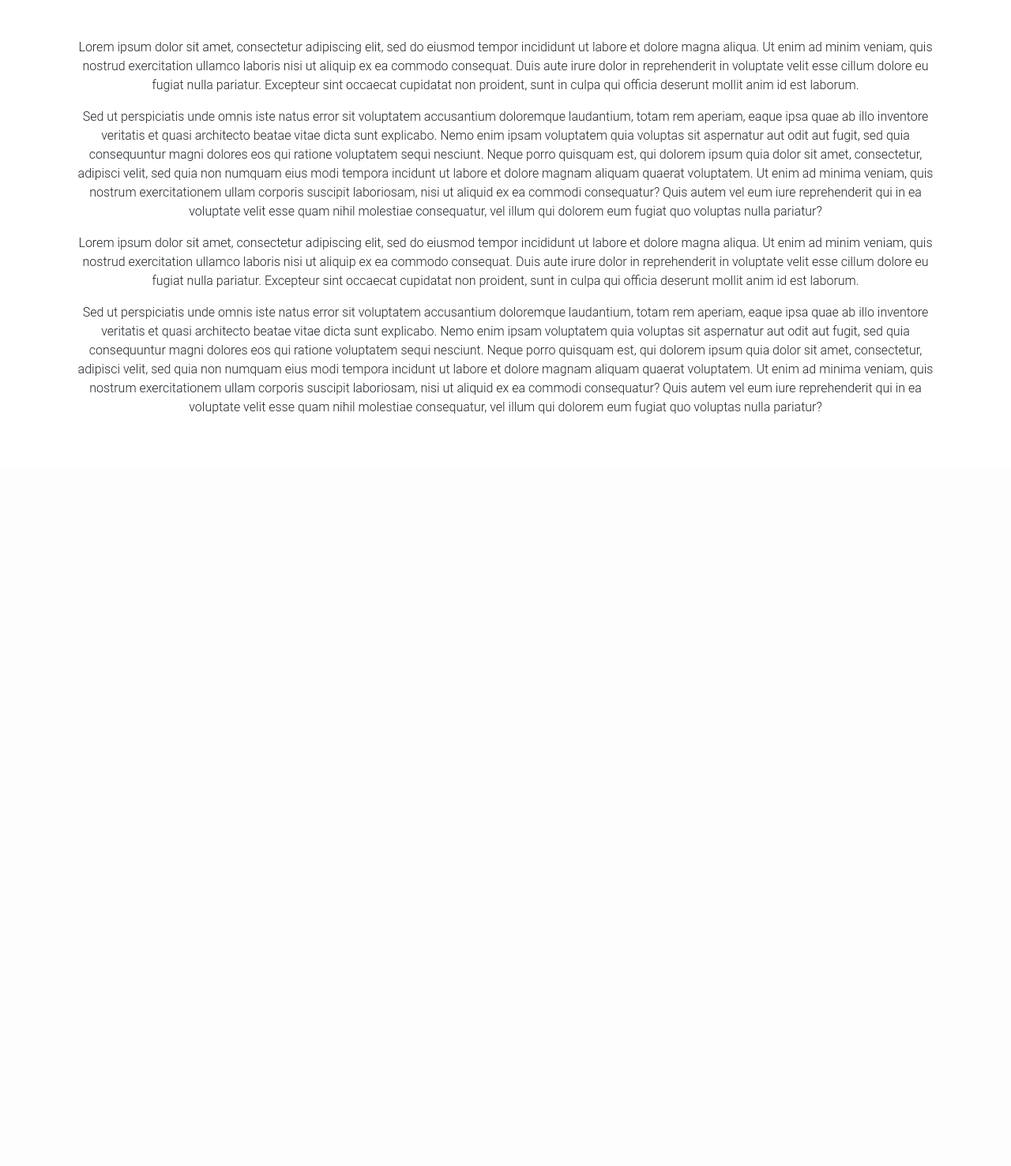
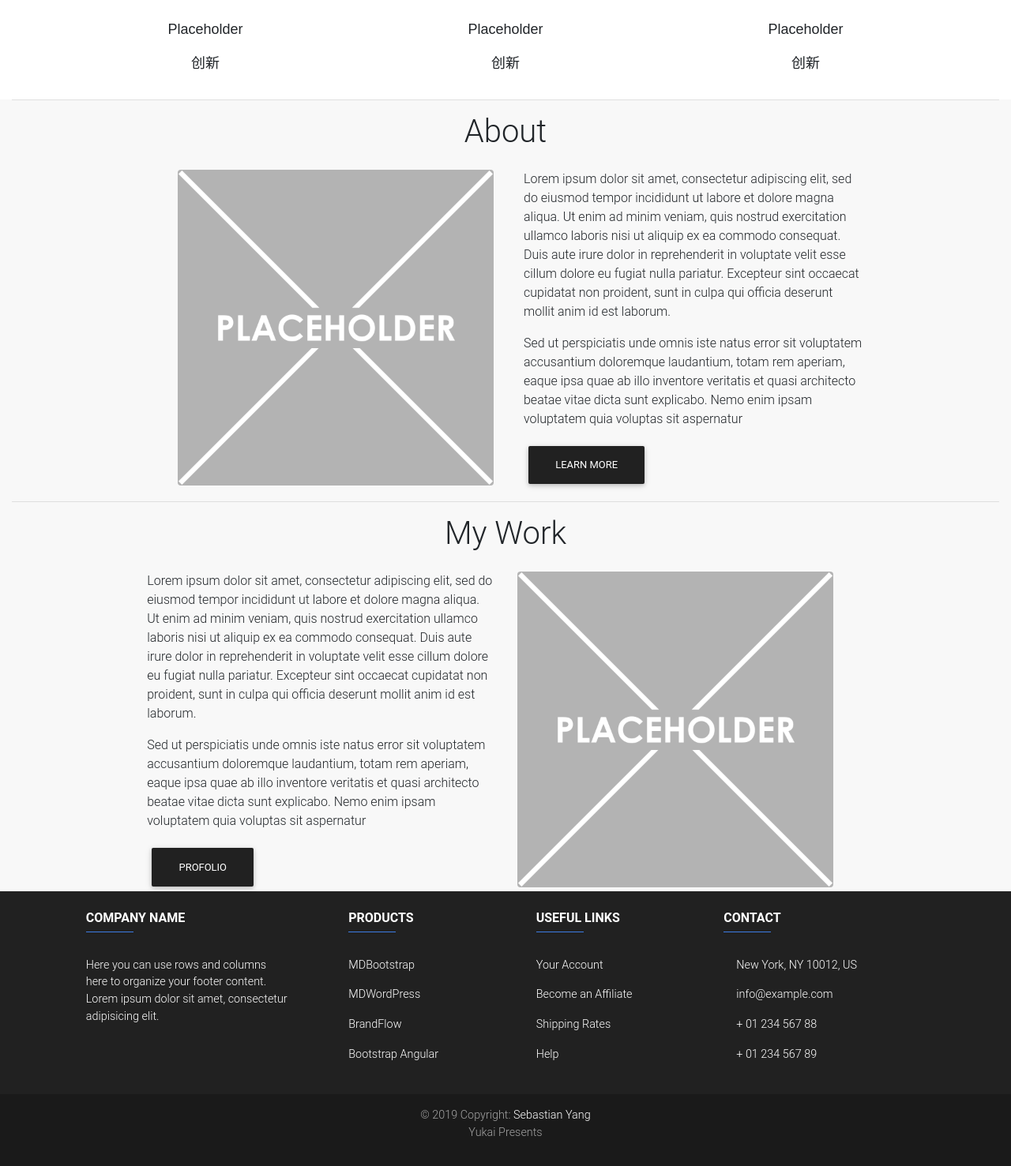
Before and after one commit to SCP650/SCP650.github.io, a PHP site: page / in a window 1280 px wide. Shown: the part 800-2277 px from the top of the page at 79% size. Before the commit the page ends 1324 px from the top, so only its background shows below. Run offline with PHP 8.4, Linux system fonts and the light colour scheme; some web fonts are replaced.

Commit message:
update footer, amination, homepage

```diff
--- a/css/my.css
+++ b/css/my.css
@@ -3,8 +3,18 @@
 	background-color: rgba(10, 11, 11, 0.64);
 }
 
+.bg-lighter{
+	background-color: rgba(248, 248, 248, 1);
+}
+
 .dropdown-item{
 	font-size: 15px;
+}
+
+.missionWords{
+	font-size: large;
+	font: bolder;
+	font-family:sans-serif;
 }
 
 html,
@@ -14,6 +24,7 @@ header,
   height: 100%;
 }
 
+
 @media (max-width: 740px) {
   html,
   body,
@@ -21,6 +32,8 @@ header,
   .view {
     height: 100vh;
   }
+
+
 }
 
 @media (max-width: 991px) {
--- a/index.html
+++ b/index.html
@@ -70,13 +70,16 @@
               <div class="row wow fadeIn">
                 <!--Grid column-->
                 <div class="col-md-12 mb-4 white-text  wow fadeIn">
-                  <h3 class="display-4  font-weight-bold white-text mb-0 pt-md-5 pt-5">Sebastian Yang</h3>
+                  <h3 class="display-4  font-weight-bold white-text mb-0 pt-md-5 pt-5 animated fadeInUp slow">Sebastian Yang </h3>
+                  <div class="animated fadeInUp slower">
                   <hr class="hr-light mt-4 ml-1 w-50 row ">
                   <h4 class="subtext-header mt-2 mb-1">Invent yourself and then</h4>
                   <h4 class="subtext-header mt-2 mb-4">Reinvent yourself</h4>
                   <a href="#!" class="btn btn-rounded btn-outline-white">
                     <i class="fas fa-home"></i> Visit us
                   </a>
+                  </div>
+                   <!--Slower Amination-->
                 </div>
                 <!--Grid column-->
               </div>
@@ -93,31 +96,215 @@
 
 
     <main>
-          <div class="container">
+	    <br>
+	    <div class="container scroUp">
+		 	<div class="row text-center missionWords">
+			 	<div class="col">
+				 	<p> Placeholder</p>
+				 	<p> 创新</p>
+			 	</div>
+
+			 	<div class="col">
+				 	<p> Placeholder</p>
+				 	<p> 创新</p>
+			 	</div>
+
+			 	<div class="col">
+				 	<p> Placeholder</p>
+				 	<p> 创新</p>
+			 	</div>
+
+		 	</div>
+		 	<!-- close row-->
+	    </div>
+	    <!-- cloase container-->
+
+
+          <div class="container-fluid bg-lighter" >
+	          <hr>
+
+	        <div class="container w-75">
             <!--Grid row-->
-            <div class="row py-5">
+            <div class=" row">
               <!--Grid column-->
-              <div class="col-md-12 text-center">
+              <div class="col-12">
+	             <h1 class="text-center scroUp">About</h1>
+              </div>
+
+              <div class="col-6 mt-3 scroUp d-sm-none d-md-block">
+	              <img src="images/placeholder.png" width="400" class="rounded float-right" >
+              </div>
+
+              <div class="col ml-2  mt-3 scroUp">
                 <p>Lorem ipsum dolor sit amet, consectetur adipiscing elit, sed do eiusmod tempor incididunt ut labore et dolore magna aliqua. Ut enim ad minim veniam, quis nostrud exercitation ullamco laboris nisi ut aliquip ex ea commodo consequat. Duis aute irure dolor in reprehenderit in voluptate velit esse cillum dolore eu fugiat nulla pariatur. Excepteur sint occaecat cupidatat non proident, sunt in culpa qui officia deserunt mollit anim id est laborum.</p>
-                <p>Sed ut perspiciatis unde omnis iste natus error sit voluptatem accusantium doloremque laudantium, totam rem aperiam, eaque ipsa quae ab illo inventore veritatis et quasi architecto beatae vitae dicta sunt explicabo. Nemo enim ipsam voluptatem quia voluptas sit aspernatur aut odit aut fugit, sed quia consequuntur magni dolores eos qui ratione voluptatem sequi nesciunt. Neque porro quisquam est, qui dolorem ipsum quia dolor sit amet, consectetur, adipisci velit, sed quia non numquam eius modi tempora incidunt ut labore et dolore magnam aliquam quaerat voluptatem. Ut enim ad minima veniam, quis nostrum exercitationem ullam corporis suscipit laboriosam, nisi ut aliquid ex ea commodi consequatur? Quis autem vel eum iure reprehenderit qui in ea voluptate velit esse quam nihil molestiae consequatur, vel illum qui dolorem eum fugiat quo voluptas nulla pariatur?</p>
-                <p>Lorem ipsum dolor sit amet, consectetur adipiscing elit, sed do eiusmod tempor incididunt ut labore et dolore magna aliqua. Ut enim ad minim veniam, quis nostrud exercitation ullamco laboris nisi ut aliquip ex ea commodo consequat. Duis aute irure dolor in reprehenderit in voluptate velit esse cillum dolore eu fugiat nulla pariatur. Excepteur sint occaecat cupidatat non proident, sunt in culpa qui officia deserunt mollit anim id est laborum.</p>
-                <p>Sed ut perspiciatis unde omnis iste natus error sit voluptatem accusantium doloremque laudantium, totam rem aperiam, eaque ipsa quae ab illo inventore veritatis et quasi architecto beatae vitae dicta sunt explicabo. Nemo enim ipsam voluptatem quia voluptas sit aspernatur aut odit aut fugit, sed quia consequuntur magni dolores eos qui ratione voluptatem sequi nesciunt. Neque porro quisquam est, qui dolorem ipsum quia dolor sit amet, consectetur, adipisci velit, sed quia non numquam eius modi tempora incidunt ut labore et dolore magnam aliquam quaerat voluptatem. Ut enim ad minima veniam, quis nostrum exercitationem ullam corporis suscipit laboriosam, nisi ut aliquid ex ea commodi consequatur? Quis autem vel eum iure reprehenderit qui in ea voluptate velit esse quam nihil molestiae consequatur, vel illum qui dolorem eum fugiat quo voluptas nulla pariatur?</p>
+                <p>Sed ut perspiciatis unde omnis iste natus error sit voluptatem accusantium doloremque laudantium, totam rem aperiam, eaque ipsa quae ab illo inventore veritatis et quasi architecto beatae vitae dicta sunt explicabo. Nemo enim ipsam voluptatem quia voluptas sit aspernatur </p>
+
+				<a href="#!" class="btn btn-rounded btn-dark">
+                    <i class="fas fa-home"></i> Learn More
+                 </a>
+
               </div>
               <!--Grid column-->
             </div>
             <!--Grid row-->
+
           </div>
+          <!--End container-->
+          <hr>
+
+            <div class="container w-75" >
+            <!--Grid row-->
+            <div class=" row">
+              <!--Grid column-->
+              <div class="col-12">
+	             <h1 class="text-center scroUp">My Work</h1>
+              </div>
+
+
+              <div class="col mt-3 scroUp">
+                <p>Lorem ipsum dolor sit amet, consectetur adipiscing elit, sed do eiusmod tempor incididunt ut labore et dolore magna aliqua. Ut enim ad minim veniam, quis nostrud exercitation ullamco laboris nisi ut aliquip ex ea commodo consequat. Duis aute irure dolor in reprehenderit in voluptate velit esse cillum dolore eu fugiat nulla pariatur. Excepteur sint occaecat cupidatat non proident, sunt in culpa qui officia deserunt mollit anim id est laborum.</p>
+                <p>Sed ut perspiciatis unde omnis iste natus error sit voluptatem accusantium doloremque laudantium, totam rem aperiam, eaque ipsa quae ab illo inventore veritatis et quasi architecto beatae vitae dicta sunt explicabo. Nemo enim ipsam voluptatem quia voluptas sit aspernatur </p>
+
+				<a href="#!" class="btn btn-rounded btn-dark">
+                    <i class="fas fa-home"></i> Profolio
+                 </a>
+              </div>
+
+              <div class="col mt-3 scroUp d-sm-none d-md-block">
+	              <img src="images/placeholder.png" width="400" class="rounded float-center" >
+              </div>
+              <!--Grid column-->
+            </div>
+            <!--Grid row-->
+
+          </div>
+          <!--End container-->
+
+          </div>
+           <!--End container-fluid-->
+
         </main>
         <!--Main Layout-->
+
+	<!-- Footer Modified base on https://mdbootstrap.com/docs/jquery/navigation/footer/-->
+<footer class="page-footer font-small bg-dark scroUp">
+
+
+    <!-- Footer Links -->
+    <div class="container text-center text-md-left">
+		<div class="row md-5"></div>
+      <!-- Grid row -->
+      <div class="row mt-4">
+
+        <!-- Grid column -->
+        <div class="col-md-3 col-lg-4 col-xl-3 mx-auto mb-4">
+
+          <!-- Content -->
+          <h6 class="text-uppercase font-weight-bold">Company name</h6>
+          <hr class="blue accent-2 mb-4 mt-0 d-inline-block mx-auto" style="width: 60px;">
+          <p>Here you can use rows and columns here to organize your footer content. Lorem ipsum dolor sit amet, consectetur
+            adipisicing elit.</p>
+
+        </div>
+        <!-- Grid column -->
+
+        <!-- Grid column -->
+        <div class="col-md-2 col-lg-2 col-xl-2 mx-auto mb-4">
+
+          <!-- Links -->
+          <h6 class="text-uppercase font-weight-bold">Products</h6>
+          <hr class="blue accent-2 mb-4 mt-0 d-inline-block mx-auto" style="width: 60px;">
+          <p>
+            <a href="#!">MDBootstrap</a>
+          </p>
+          <p>
+            <a href="#!">MDWordPress</a>
+          </p>
+          <p>
+            <a href="#!">BrandFlow</a>
+          </p>
+          <p>
+            <a href="#!">Bootstrap Angular</a>
+          </p>
+
+        </div>
+        <!-- Grid column -->
+
+        <!-- Grid column -->
+        <div class="col-md-3 col-lg-2 col-xl-2 mx-auto mb-4">
+
+          <!-- Links -->
+          <h6 class="text-uppercase font-weight-bold">Useful links</h6>
+          <hr class="blue accent-2 mb-4 mt-0 d-inline-block mx-auto" style="width: 60px;">
+          <p>
+            <a href="#!">Your Account</a>
+          </p>
+          <p>
+            <a href="#!">Become an Affiliate</a>
+          </p>
+          <p>
+            <a href="#!">Shipping Rates</a>
+          </p>
+          <p>
+            <a href="#!">Help</a>
+          </p>
+
+        </div>
+        <!-- Grid column -->
+
+        <!-- Grid column -->
+        <div class="col-md-4 col-lg-3 col-xl-3 mx-auto mb-md-0 mb-4">
+
+          <!-- Links -->
+          <h6 class="text-uppercase font-weight-bold">Contact</h6>
+          <hr class="blue accent-2 mb-4 mt-0 d-inline-block mx-auto" style="width: 60px;">
+          <p>
+            <i class="fas fa-home mr-3"></i> New York, NY 10012, US</p>
+          <p>
+            <i class="fas fa-envelope mr-3"></i> info@example.com</p>
+          <p>
+            <i class="fas fa-phone mr-3"></i> + 01 234 567 88</p>
+          <p>
+            <i class="fas fa-print mr-3"></i> + 01 234 567 89</p>
+
+        </div>
+        <!-- Grid column -->
+
+      </div>
+      <!-- Grid row -->
+
+    </div>
+    <!-- Footer Links -->
+
+    <!-- Copyright -->
+    <div class="footer-copyright text-center py-3">© 2019 Copyright:
+      <a href="#"> Sebastian Yang</a>
+      <p> Yukai Presents</p>
+
+    </div>
+    <!-- Copyright -->
+
+  </footer>
+  <!-- Footer -->
 
     <!-- Optional JavaScript -->
     <!-- jQuery first, then Popper.js, then Bootstrap JS -->
     <script src="https://code.jquery.com/jquery-3.3.1.slim.min.js" integrity="sha384-q8i/X+965DzO0rT7abK41JStQIAqVgRVzpbzo5smXKp4YfRvH+8abtTE1Pi6jizo" crossorigin="anonymous"></script>
     <script src="https://cdnjs.cloudflare.com/ajax/libs/popper.js/1.14.7/umd/popper.min.js" integrity="sha384-UO2eT0CpHqdSJQ6hJty5KVphtPhzWj9WO1clHTMGa3JDZwrnQq4sF86dIHNDz0W1" crossorigin="anonymous"></script>
+    <!-- MDB core JavaScript -->
+	<script type="text/javascript" src="js/mdb.min.js"></script>
     <script src="https://stackpath.bootstrapcdn.com/bootstrap/4.3.1/js/bootstrap.min.js" integrity="sha384-JjSmVgyd0p3pXB1rRibZUAYoIIy6OrQ6VrjIEaFf/nJGzIxFDsf4x0xIM+B07jRM" crossorigin="anonymous"></script>
-     <!-- MDB core JavaScript -->
-	<script type="text/javascript" src="js/mdb.min.js"></script>
+    <script src="https://unpkg.com/scrollreveal"></script>
 	<script src="js/my.js"></script>
+	<script>
+		var slideUp = {
+	    distance: '150%',
+	    origin: 'bottom',
+	    opacity: null,
+	    duration: 700,
+		};
+		ScrollReveal().reveal('.scroUp',slideUp);
+	</script>
 
 
   </body>
--- a/js/my.js
+++ b/js/my.js
@@ -1,3 +1,5 @@
 // Animations init
 
 new WOW().init();
+
+ScrollReveal().reveal('.scro');
```
Also changed, not shown: 1 other file.
